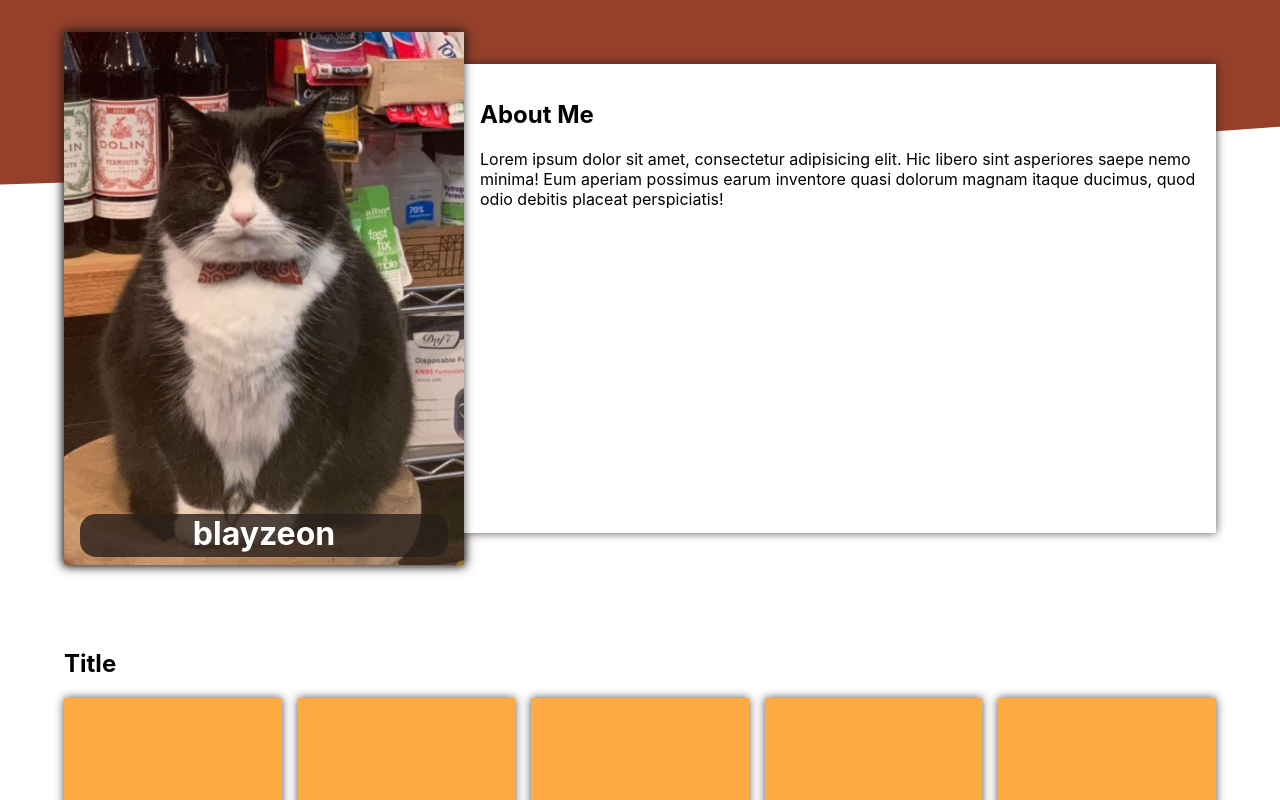
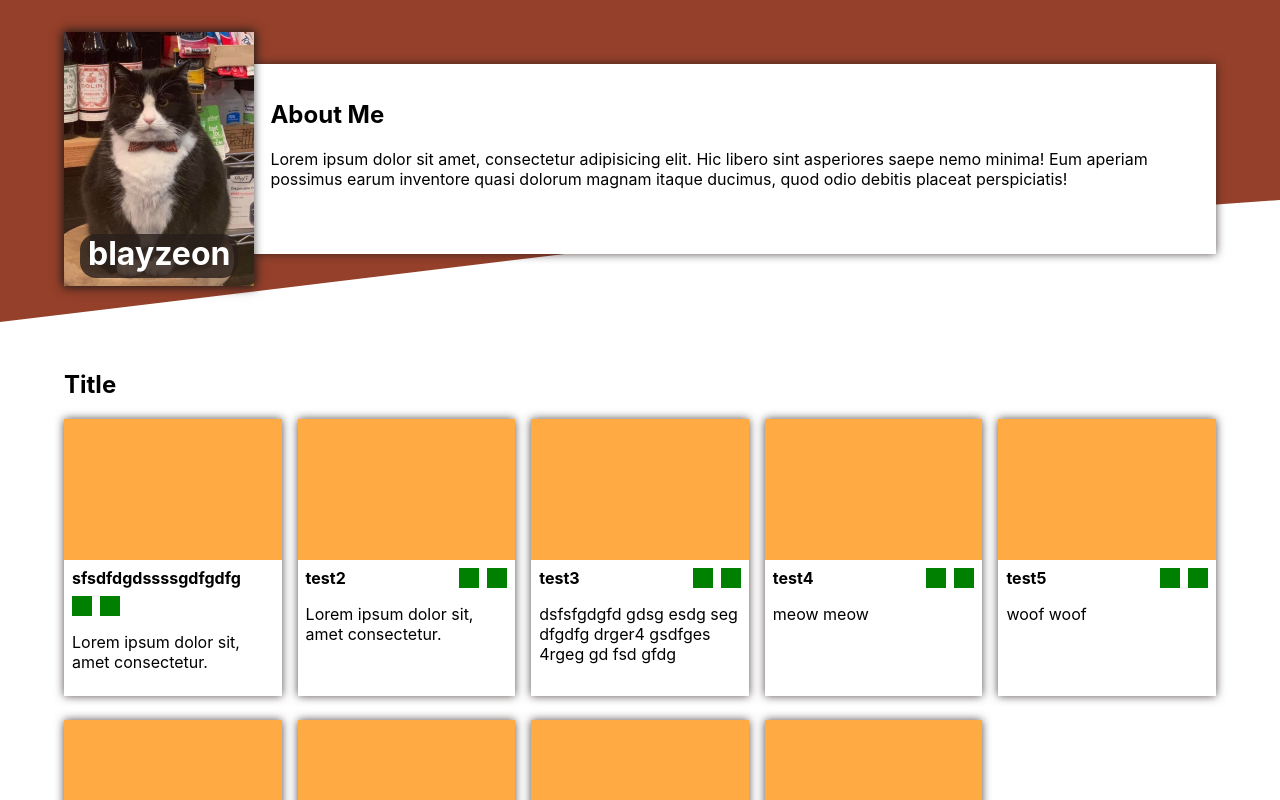
Before and after one commit to blayzeon/personal-portfolio, a React (Create React App) app: page / in a window 1280 px wide. Shown: the top 800 px of the page. Built offline with nearby package versions, Linux system fonts and the light colour scheme.

Commit message:
improve css header curve

```diff
--- a/src/App.css
+++ b/src/App.css
@@ -34,13 +34,21 @@ i {
 .curved {
   display: block;
   position: absolute;
+  display: flex;
+  align-items: end;
+  justify-content: end;
   z-index: -1;
   box-sizing: border-box;
-  min-height: 200px;
+  min-height: 400px;
   width: 100%;
-  padding-bottom: 2rem;
   background-color: var(--primary);
-  clip-path: ellipse(258% 100% at -99.76% 0%);
+}
+
+.curved > div {
+  background-color: white;
+  height: 200px;
+  width: 100%;
+  clip-path: polygon(48% 24%, 100% 0, 100% 100%, 0 100%, 0 61%);
 }
 
 .blurb {
@@ -50,8 +58,6 @@ i {
 }
 
 .portPic {
-  width: 100%;
-  max-width: 400px;
   color: white;
   background-image: url(../public/img/beauty-and-grace.png);
   background-position: center;
--- a/src/App.js
+++ b/src/App.js
@@ -41,7 +41,9 @@ function App() {
   return (
     <div className="App">
       <header>
-        <div className="curved"></div>
+        <div className="curved">
+          <div></div>
+        </div>
         <div className="shadow">
           <div className="margin flex">
             <div className="portPic shadow">
```
